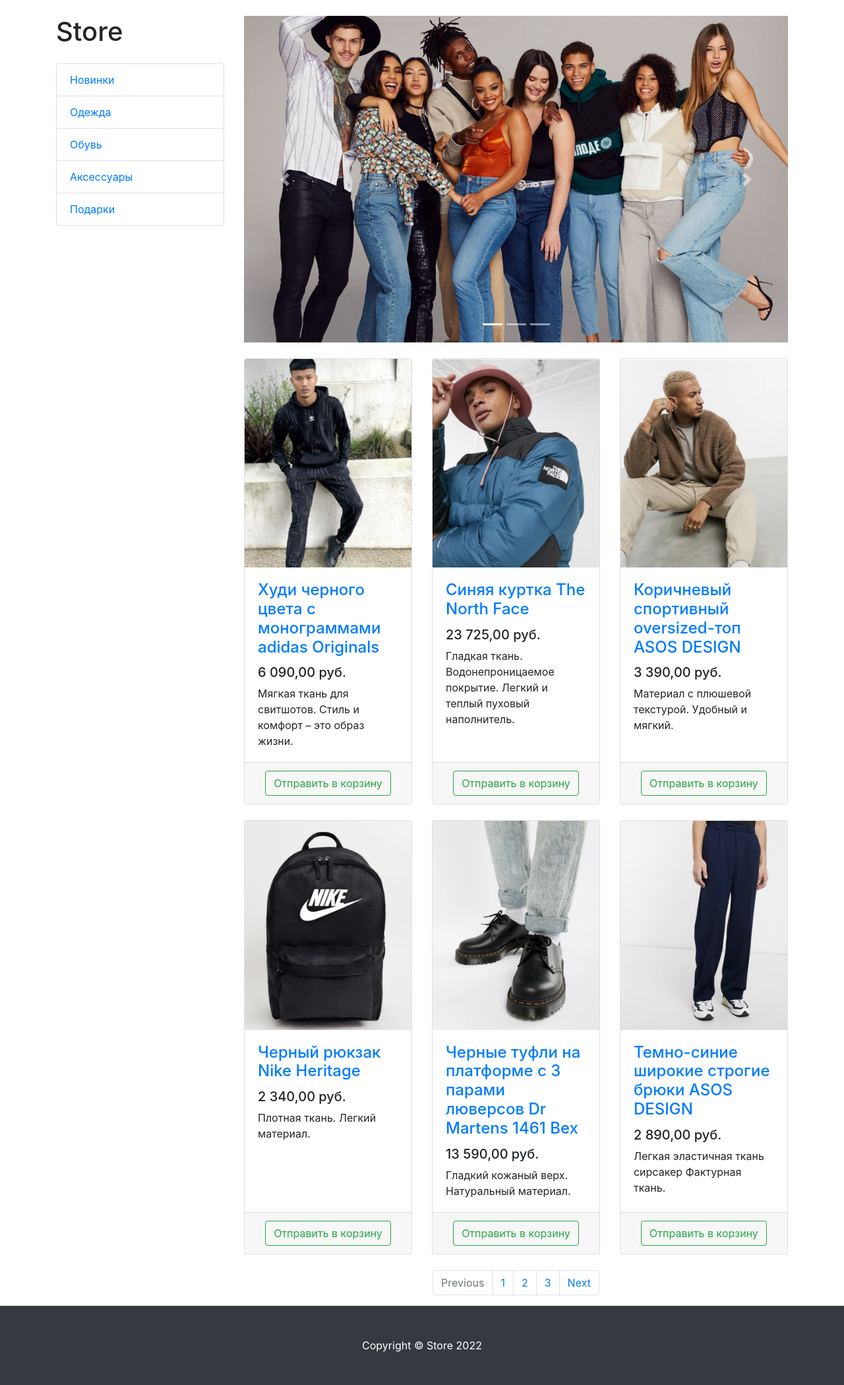
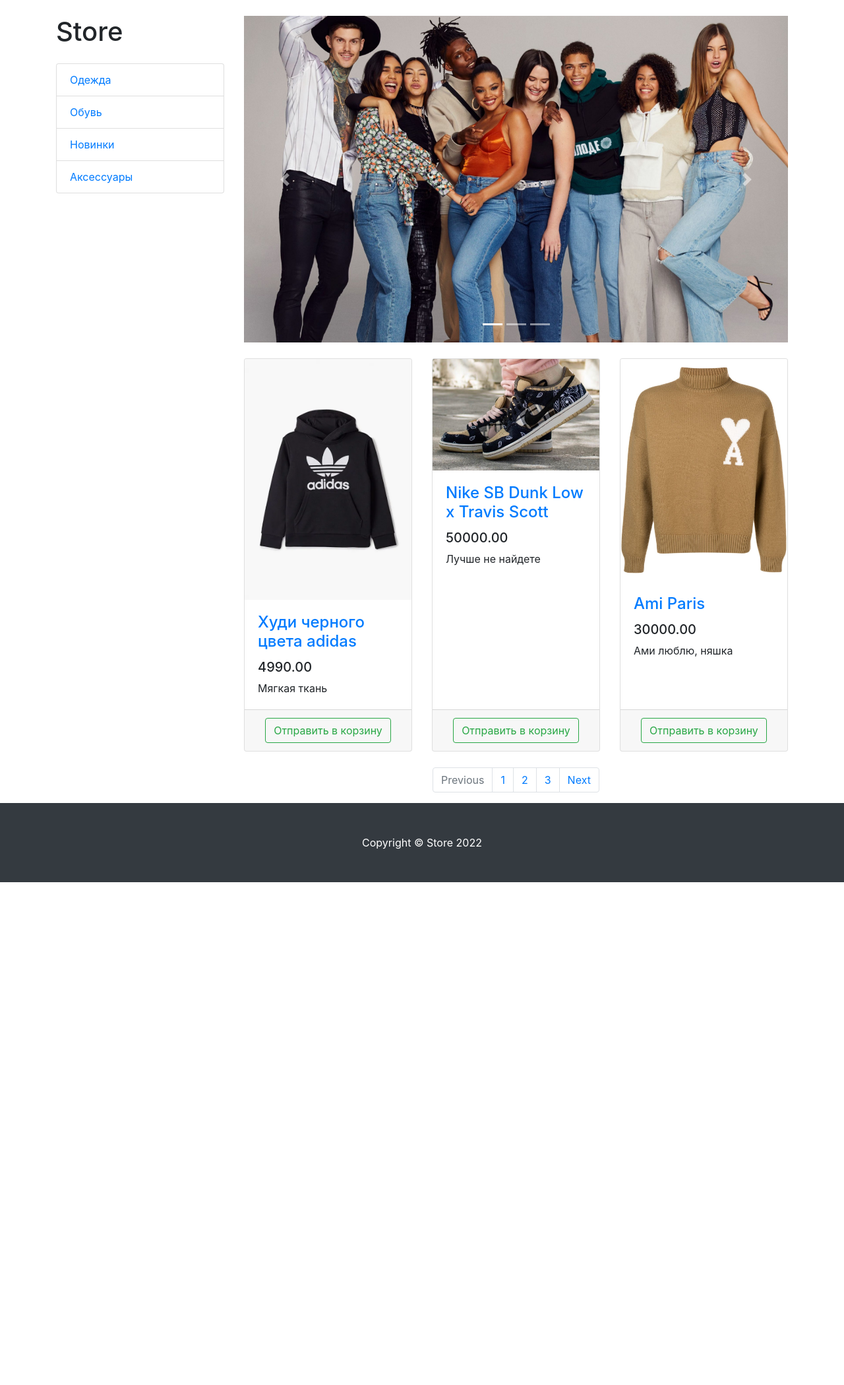
Before and after one commit to fishmanDK/StepicProject, a Django app: page /products/ in a window 1280 px wide. Shown: the part 56-2155 px from the top of the page at 66% size. After the commit the page ends 1393 px from the top, so only its background shows below. Run offline with Django 4.2, Linux system fonts and the light colour scheme; data comes from the database, SQL or seed files in the repository; some libraries are stand-ins or nearby versions.

Commit message:
Небольшие изменения в products/vievs.py и products/templates/products/products.html

```diff
--- a/products/templates/products/products.html
+++ b/products/templates/products/products.html
@@ -15,11 +15,9 @@
 
             <h1 class="my-4">Store</h1>
             <div class="list-group">
-                <a href="#" class="list-group-item">Новинки</a>
-                <a href="#" class="list-group-item">Одежда</a>
-                <a href="#" class="list-group-item">Обувь</a>
-                <a href="#" class="list-group-item">Аксессуары</a>
-                <a href="#" class="list-group-item">Подарки</a>
+                {% for category in categories %}
+                    <a href="#" class="list-group-item">{{ category.name }}</a>
+                {% endfor %}
             </div>
 
         </div>
@@ -55,127 +53,27 @@
             </div>
 
             <div class="row">
-
+                {% for product in products %}
                     <div class="col-lg-4 col-md-6 mb-4">
                         <div class="card h-100">
                             <a href="#">
                                 <img class="card-img-top"
-                                 src="{% static 'vendor/img/products/Adidas-hoodie.png' %}"
+                                     src="{{ product.image }}"
                                      alt="">
                             </a>
                             <div class="card-body">
                                 <h4 class="card-title">
-                                <a href="#">Худи черного цвета с монограммами adidas Originals</a>
+                                    <a href="#">{{ product.name }}</a>
                                 </h4>
-                            <h5>6 090,00 руб.</h5>
-                            <p class="card-text">Мягкая ткань для свитшотов. Стиль и комфорт – это образ жизни.</p>
+                                <h5>{{ product.price }}</h5>
+                                <p class="card-text">{{ product.description }}</p>
                             </div>
                             <div class="card-footer text-center">
                                 <button type="button" class="btn btn-outline-success">Отправить в корзину</button>
                             </div>
                         </div>
                     </div>
-
-                <div class="col-lg-4 col-md-6 mb-4">
-                    <div class="card h-100">
-                        <a href="#">
-                            <img class="card-img-top"
-                                 src="{% static 'vendor/img/products/Blue-jacket-The-North-Face.png' %}" alt="">
-                        </a>
-                        <div class="card-body">
-                            <h4 class="card-title">
-                                <a href="#">Синяя куртка The North Face</a>
-                            </h4>
-                            <h5>23 725,00 руб.</h5>
-                            <p class="card-text">
-                                Гладкая ткань. Водонепроницаемое покрытие. Легкий и теплый пуховый наполнитель.
-                            </p>
-                        </div>
-                        <div class="card-footer text-center">
-                            <button type="button" class="btn btn-outline-success">Отправить в корзину</button>
-                        </div>
-                    </div>
-                </div>
-
-                <div class="col-lg-4 col-md-6 mb-4">
-                    <div class="card h-100">
-                        <a href="#">
-                            <img class="card-img-top"
-                                 src="{% static 'vendor/img/products/Brown-sports-oversized-top-ASOS-DESIGN.png' %}"
-                                 alt="">
-                        </a>
-                        <div class="card-body">
-                            <h4 class="card-title">
-                                <a href="#">Коричневый спортивный oversized-топ ASOS DESIGN</a>
-                            </h4>
-                            <h5>3 390,00 руб.</h5>
-                            <p class="card-text">Материал с плюшевой текстурой. Удобный и мягкий.</p>
-                        </div>
-                        <div class="card-footer text-center">
-                            <button type="button" class="btn btn-outline-success">Отправить в корзину</button>
-                        </div>
-                    </div>
-                </div>
-
-                <div class="col-lg-4 col-md-6 mb-4">
-                    <div class="card h-100">
-                        <a href="#">
-                            <img class="card-img-top"
-                                 src="{% static 'vendor/img/products/Black-Nike-Heritage-backpack.png' %}"
-                                 alt="">
-                        </a>
-                        <div class="card-body">
-                            <h4 class="card-title">
-                                <a href="#">Черный рюкзак Nike Heritage</a>
-                            </h4>
-                            <h5>2 340,00 руб.</h5>
-                            <p class="card-text">Плотная ткань. Легкий материал.</p>
-                        </div>
-                        <div class="card-footer text-center">
-                            <button type="button" class="btn btn-outline-success">Отправить в корзину</button>
-                        </div>
-                    </div>
-                </div>
-
-                <div class="col-lg-4 col-md-6 mb-4">
-                    <div class="card h-100">
-                        <a href="#">
-                            <img class="card-img-top"
-                                 src="{% static 'vendor/img/products/Black-Dr-Martens-shoes.png' %}"
-                                 alt="">
-                        </a>
-                        <div class="card-body">
-                            <h4 class="card-title">
-                                <a href="#">Черные туфли на платформе с 3 парами люверсов Dr Martens 1461 Bex</a>
-                            </h4>
-                            <h5>13 590,00 руб.</h5>
-                            <p class="card-text">Гладкий кожаный верх. Натуральный материал.</p>
-                        </div>
-                        <div class="card-footer text-center">
-                            <button type="button" class="btn btn-outline-success">Отправить в корзину</button>
-                        </div>
-                    </div>
-                </div>
-
-                <div class="col-lg-4 col-md-6 mb-4">
-                    <div class="card h-100">
-                        <a href="#">
-                            <img class="card-img-top"
-                                 src="{% static 'vendor/img/products/Dark-blue-wide-leg-ASOs-DESIGN-trousers.png' %}"
-                                 alt="">
-                        </a>
-                        <div class="card-body">
-                            <h4 class="card-title">
-                                <a href="#">Темно-синие широкие строгие брюки ASOS DESIGN</a>
-                            </h4>
-                            <h5>2 890,00 руб.</h5>
-                            <p class="card-text">Легкая эластичная ткань сирсакер Фактурная ткань.</p>
-                        </div>
-                        <div class="card-footer text-center">
-                            <button type="button" class="btn btn-outline-success">Отправить в корзину</button>
-                        </div>
-                    </div>
-                </div>
+                {% endfor %}
 
             </div>
 
--- a/products/views.py
+++ b/products/views.py
@@ -7,6 +7,8 @@ def index(request):
 
 def products(request):
     context = {
-
+        "title": "Каталог",
+        "products": Product.objects.all(),
+        "categories": ProductCategory.objects.all(),
     }
-    return render(request, 'products/products.html')
+    return render(request, 'products/products.html', context)
```
Lines whose indentation alone changed are shown as unchanged.
